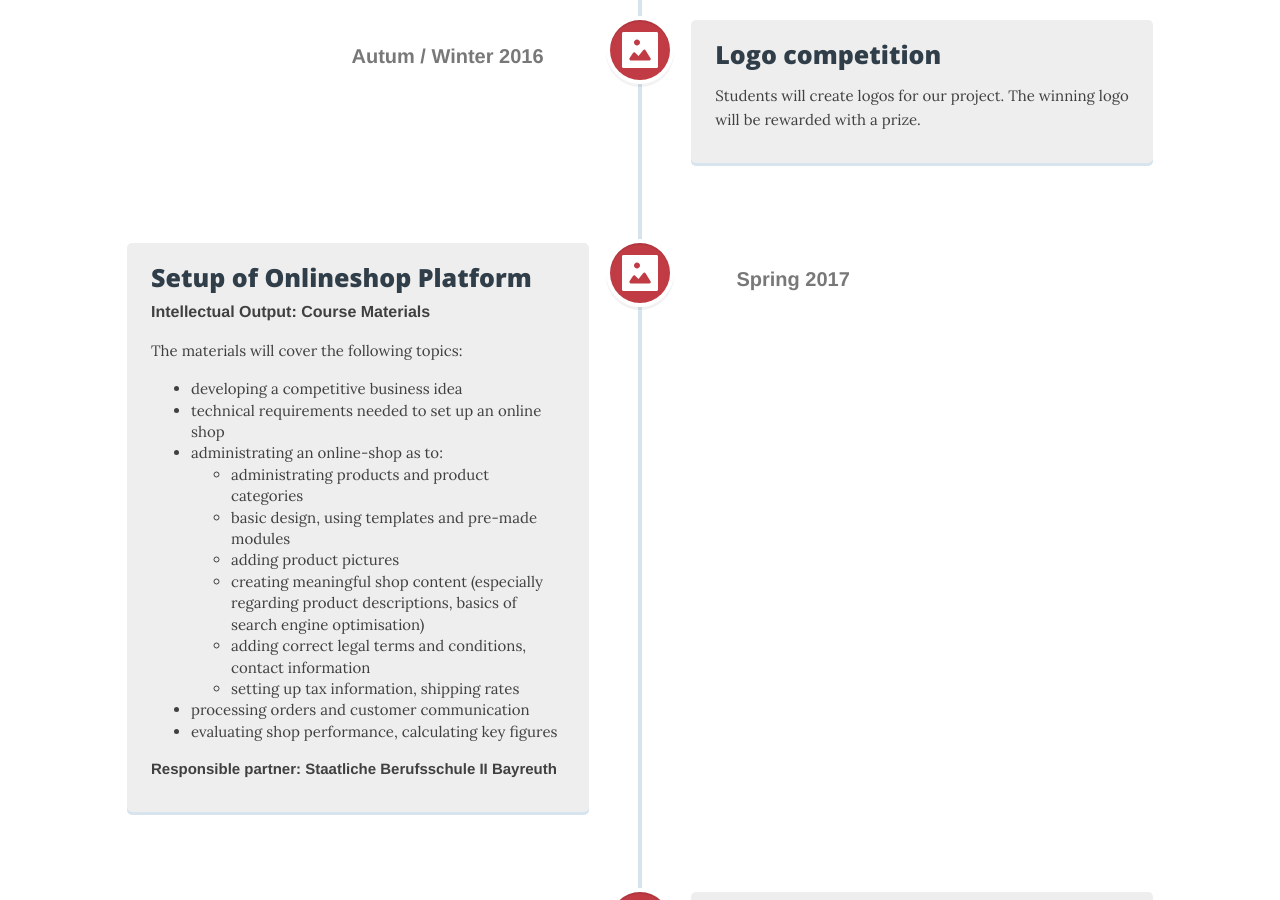
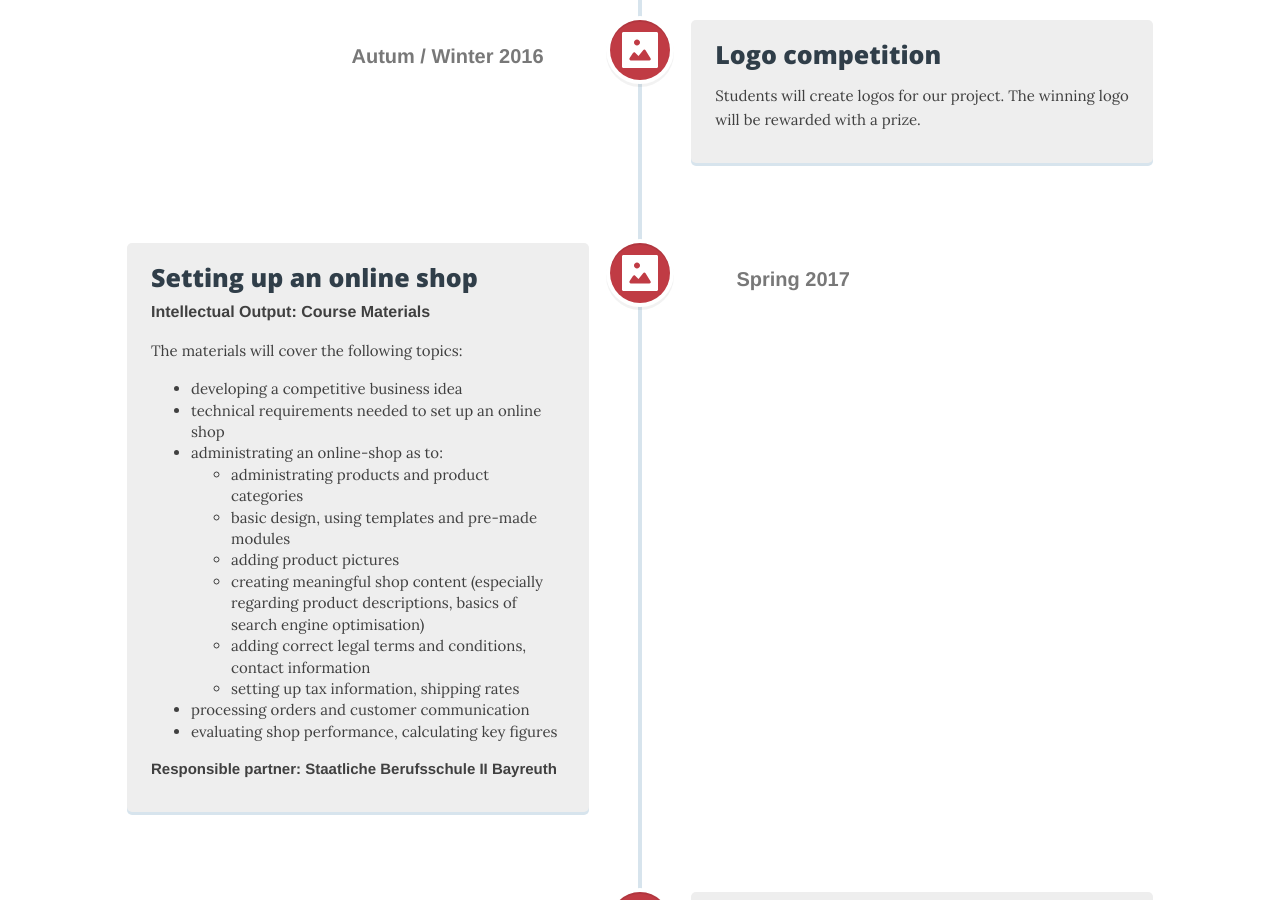
Before and after one commit to fitforecommerce/fitforecommerce.github.io, a Jekyll site: the page built from activities.html, in a window 1280 px wide and 900 px high, scrolled down 948 px. Built offline with Jekyll 4.4.1, drawn with Linux system fonts in a browser that asks for light colours; nearby versions of some CDN libraries.

Commit message:
change headline

```diff
--- a/activities.html
+++ b/activities.html
@@ -51,7 +51,7 @@ header-img: "img/about-bg.jpg"
 		</div> <!-- cd-timeline-img -->
 
 		<div class="cd-timeline-content">
-			<h2>Setup of Onlineshop Platform</h2>
+			<h2>Setting up an online shop</h2>
 			<div class='activity-type'>Intellectual Output: Course Materials</div>
 			<p> The materials will cover the following topics:
 				<ul>
```
